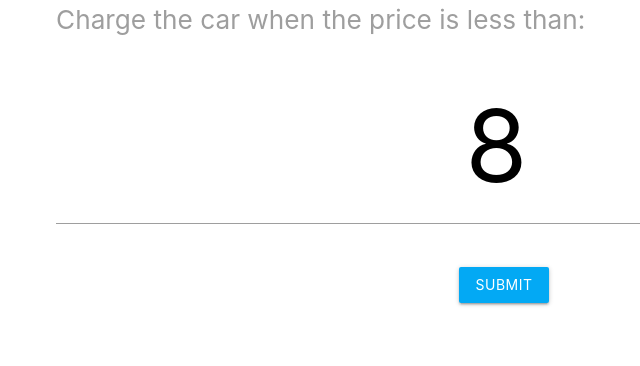
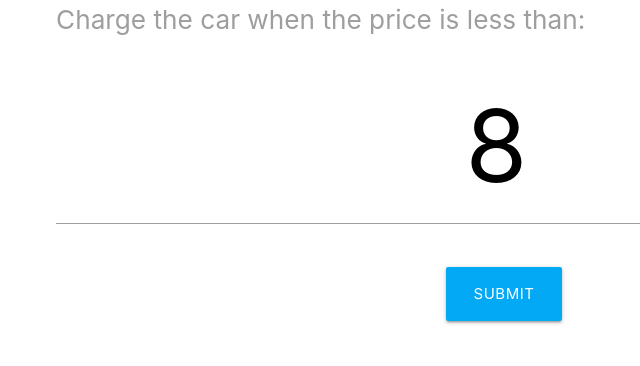
Before and after one commit to AlanCunningham/octopus_agile_trigger, a Flask app: page / in a window 1280 px wide. Shown: the part 80-446 px from the top of the page, without its empty margins (136-776 px from the left). Run offline with Flask 3, Linux system fonts and the light colour scheme.

Commit message:
Make the submit button bigger

```diff
--- a/flask_server/static/style.css
+++ b/flask_server/static/style.css
@@ -4,11 +4,6 @@
     padding-bottom: 1ex;
 }
 
-#price::after {
-    content: "p/kWh";
-    display: inline-block;
-  }
-
 #price-label {
     font-size: 4ex;
     padding-bottom: 1ex;
--- a/flask_server/templates/index.html
+++ b/flask_server/templates/index.html
@@ -30,7 +30,8 @@
                 <label id="price-label" for="price">Charge the car when the price is less than:</label>
               </div>
             </div>
-            <button class="btn waves-effect waves-light light-blue" type="submit" name="action">Submit
+            <button class="btn-large waves-effect waves-light light-blue" type="submit" name="action">
+              Submit
             </button>
           </form>
 
```
